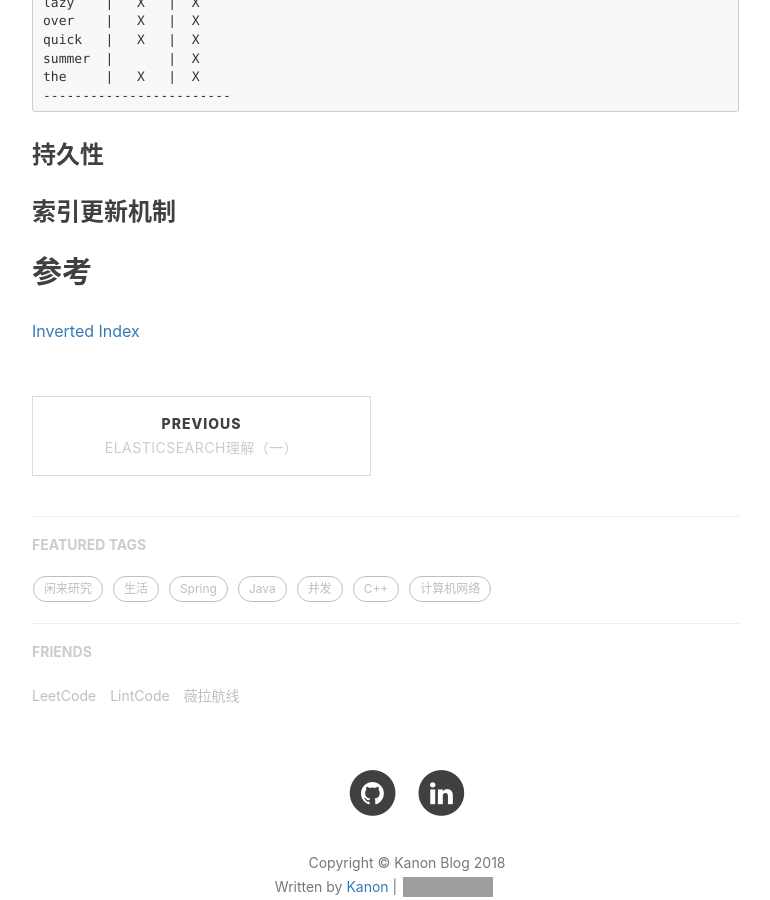
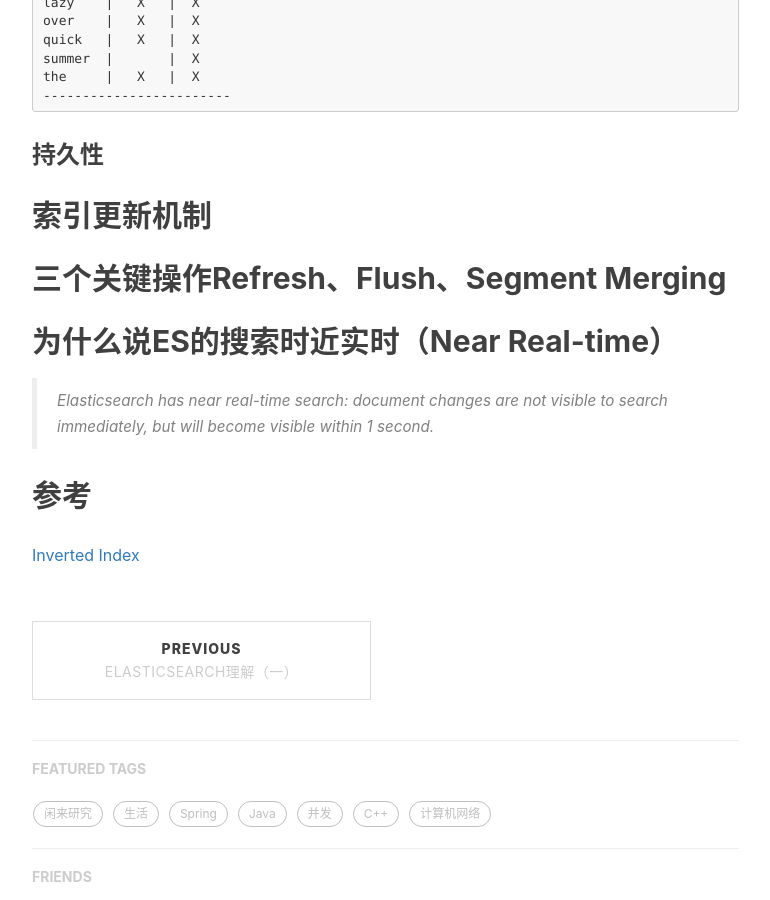
Before and after one commit to kanonjz/kanonjz.github.io, a Jekyll site: the page built from _posts/2018-04-01-understanding-of-es-2.md, in a window 1280 px wide and 900 px high, scrolled down 1244 px. Shown: the whole window, without its empty margins (233-1003 px from the left). Built offline with Jekyll 4.4.1, drawn with Linux system fonts in a browser that asks for light colours; nearby versions of some CDN libraries; our own code applies the rules of GitHub Pages for plain Markdown files; comment, search, counter and statistics services are not loaded; grey boxes are pictures that could not be loaded.

Commit message:
Update 2018-04-01-understanding-of-es-2.md

```diff
--- a/_posts/2018-04-01-understanding-of-es-2.md
+++ b/_posts/2018-04-01-understanding-of-es-2.md
@@ -32,7 +32,12 @@ the     |   X   |  X
 ### 持久性
 
 
-### 索引更新机制
+## 索引更新机制
+
+## 三个关键操作Refresh、Flush、Segment Merging
+
+## 为什么说ES的搜索时近实时（Near Real-time）
+> Elasticsearch has near real-time search: document changes are not visible to search immediately, but will become visible within 1 second.
 
 ## 参考
 [Inverted Index](https://www.elastic.co/guide/en/elasticsearch/guide/current/inverted-index.html)
```
